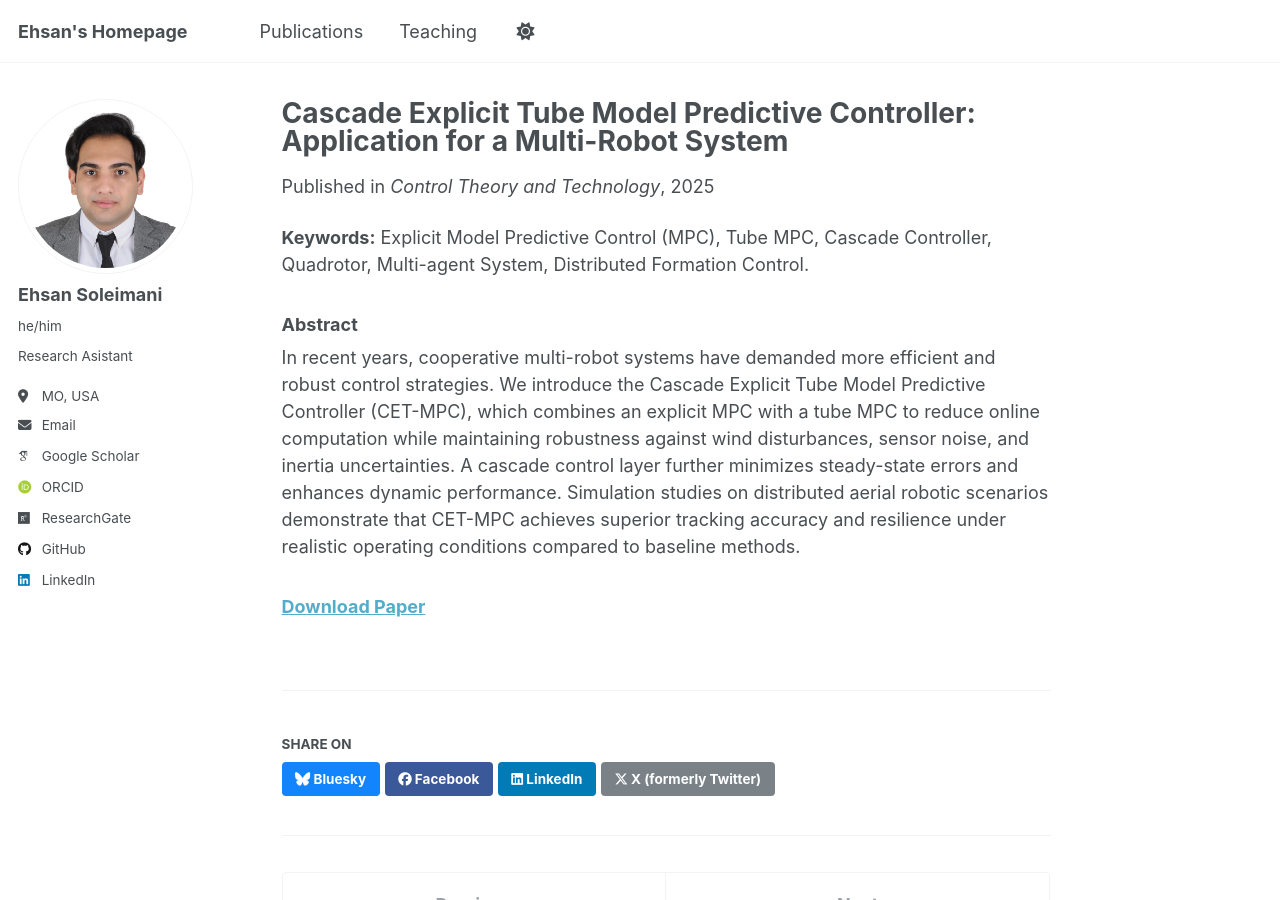
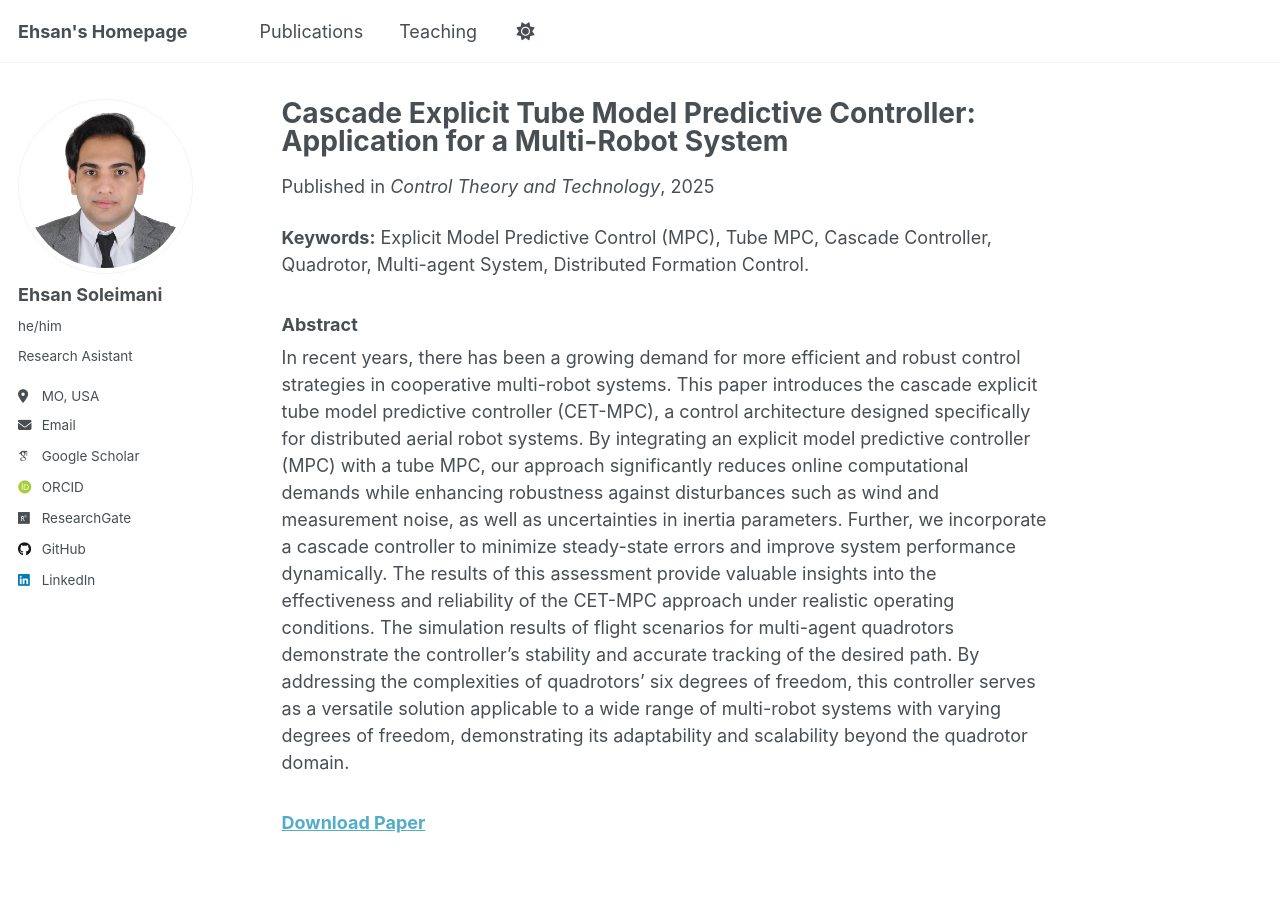
Before and after one commit to EhsanSoleimani1998/EhsanSoleimani1998.github.io, a Jekyll site: the page built from _publications/2025-05-01-cascade-explicit-tube-mpc-multi-robot.md, in a window 1280 px wide and 900 px high. Built offline with Jekyll 4.4.1, drawn with Linux system fonts in a browser that asks for light colours; some web fonts are replaced; a script that is not in the unit is left out.

Commit message:
Update 2025-05-01-cascade-explicit-tube-mpc-multi-robot.md

```diff
--- a/_publications/2025-05-01-cascade-explicit-tube-mpc-multi-robot.md
+++ b/_publications/2025-05-01-cascade-explicit-tube-mpc-multi-robot.md
@@ -14,6 +14,6 @@ citation:
 **Keywords:** Explicit Model Predictive Control (MPC), Tube MPC, Cascade Controller, Quadrotor, Multi-agent System, Distributed Formation Control.
 
 ### Abstract
-In recent years, cooperative multi-robot systems have demanded more efficient and robust control strategies. We introduce the Cascade Explicit Tube Model Predictive Controller (CET-MPC), which combines an explicit MPC with a tube MPC to reduce online computation while maintaining robustness against wind disturbances, sensor noise, and inertia uncertainties. A cascade control layer further minimizes steady-state errors and enhances dynamic performance. Simulation studies on distributed aerial robotic scenarios demonstrate that CET-MPC achieves superior tracking accuracy and resilience under realistic operating conditions compared to baseline methods.
+In recent years, there has been a growing demand for more efficient and robust control strategies in cooperative multi-robot systems. This paper introduces the cascade explicit tube model predictive controller (CET-MPC), a control architecture designed specifically for distributed aerial robot systems. By integrating an explicit model predictive controller (MPC) with a tube MPC, our approach significantly reduces online computational demands while enhancing robustness against disturbances such as wind and measurement noise, as well as uncertainties in inertia parameters. Further, we incorporate a cascade controller to minimize steady-state errors and improve system performance dynamically. The results of this assessment provide valuable insights into the effectiveness and reliability of the CET-MPC approach under realistic operating conditions. The simulation results of flight scenarios for multi-agent quadrotors demonstrate the controller’s stability and accurate tracking of the desired path. By addressing the complexities of quadrotors’ six degrees of freedom, this controller serves as a versatile solution applicable to a wide range of multi-robot systems with varying degrees of freedom, demonstrating its adaptability and scalability beyond the quadrotor domain.
 
 ### [Download Paper](https://link.springer.com/article/10.1007/s11768-025-00244-y)
```
